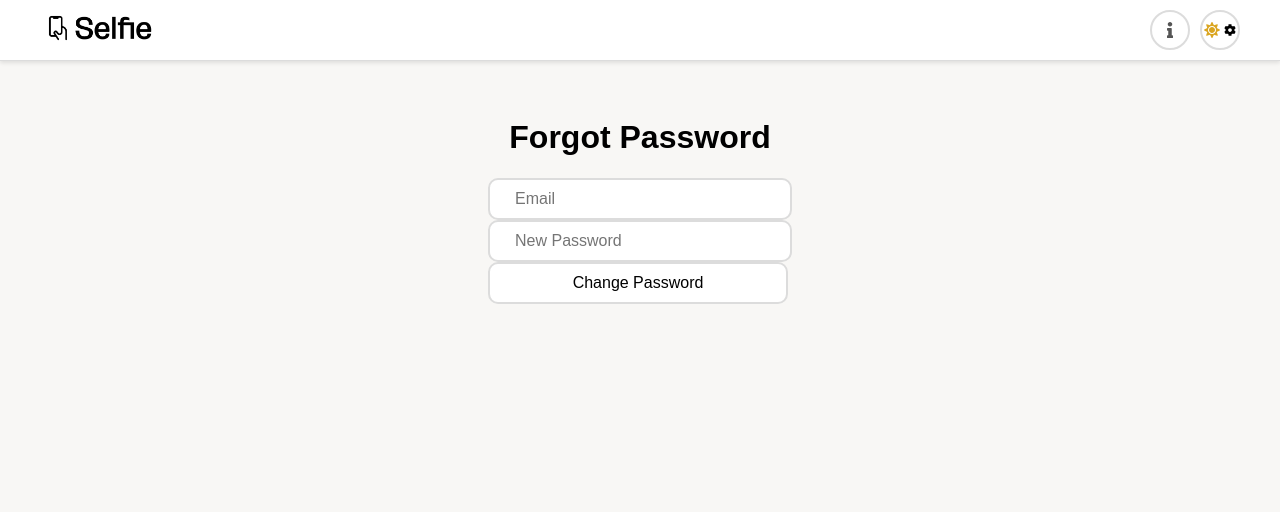
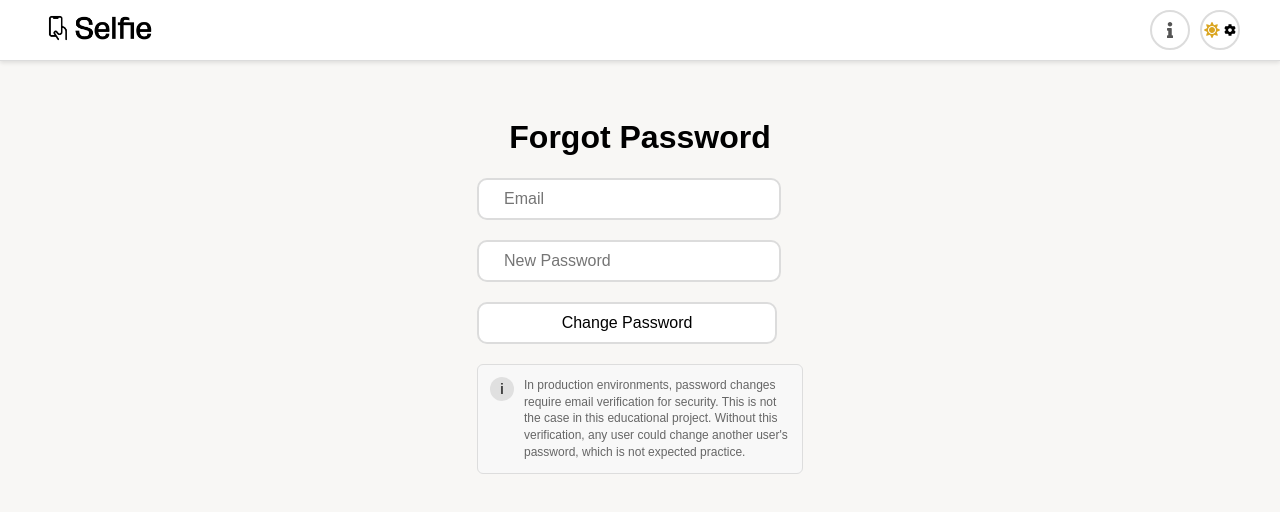
Before and after one commit to ardacebi/selfie-tw, a React (Vite) app: page /forgot_password in a window 1280 px wide. Shown: the top 512 px of the page. Built offline with nearby package versions, Linux system fonts and the light colour scheme.

Commit message:
disclaimer, noun and design fixes

```diff
--- a/src/client/pages/BaseHomePage.jsx
+++ b/src/client/pages/BaseHomePage.jsx
@@ -43,7 +43,7 @@ const BaseHomePage = () => {
               })}
               to="/login"
             >
-              Login
+              Log In
             </NavLink>
             <NavLink
               style={({ isActive }) => ({
--- a/src/client/pages/ForgotPasswordForm.jsx
+++ b/src/client/pages/ForgotPasswordForm.jsx
@@ -70,6 +70,8 @@ const ForgotPasswordForm = () => {
           <br />
         </label>
 
+        <div style={{marginBottom: '20px'}}></div>
+
         <label htmlFor="password">
           <input
             style={{...styles.field, backgroundColor: inputBg, color: inputColor, borderColor: borderColor}}
@@ -82,6 +84,8 @@ const ForgotPasswordForm = () => {
           <br />
         </label>
 
+        <div style={{marginBottom: '20px'}}></div>
+
         <button
           type="submit"
           style={{...styles.button, backgroundColor: inputBg, color: inputColor, borderColor: borderColor}}
@@ -89,6 +93,42 @@ const ForgotPasswordForm = () => {
           Change Password
         </button>
       </form>
+
+      <div style={{
+        marginTop: '20px',
+        padding: '12px',
+        backgroundColor: theme === 'dark' ? '#444' : '#f8f8f8',
+        border: `1px solid ${theme === 'dark' ? '#555' : '#ddd'}`,
+        borderRadius: '6px',
+        display: 'flex',
+        alignItems: 'flex-start',
+        maxWidth: '300px',
+      }}>
+        <div style={{
+          marginRight: '10px',
+          backgroundColor: theme === 'dark' ? '#666' : '#e0e0e0',
+          borderRadius: '50%',
+          width: '24px',
+          height: '24px',
+          display: 'flex',
+          alignItems: 'center',
+          justifyContent: 'center',
+          fontWeight: 'bold',
+          fontSize: '14px',
+          color: theme === 'dark' ? '#fff' : '#444',
+          flexShrink: 0,
+        }}>
+          i
+        </div>
+        <p style={{
+          margin: 0,
+          fontSize: '12px',
+          color: theme === 'dark' ? '#ccc' : '#666',
+          lineHeight: '1.4'
+        }}>
+          In production environments, password changes require email verification for security. This is not the case in this educational project. Without this verification, any user could change another user's password, which is not expected practice.
+        </p>
+      </div>
 
       <p id="error_text" style={styles.error_text}>{error}</p>
     </div>
--- a/src/client/pages/LoginForm.jsx
+++ b/src/client/pages/LoginForm.jsx
@@ -108,7 +108,7 @@ const LoginForm = () => {
           type="submit"
           style={{...styles.button, backgroundColor: inputBg, color: inputColor, borderColor: borderColor}}
         >
-          Login
+          Log In
         </button>
         <br /><br />
 
@@ -117,7 +117,7 @@ const LoginForm = () => {
         </NavLink>
 
         <NavLink style={{...styles.a_account, color: linkColor}} to="/sign_up">
-          You do not have an account? Sign up here!
+          Don't have an account? Sign up.
         </NavLink>
       </form>
 
```
